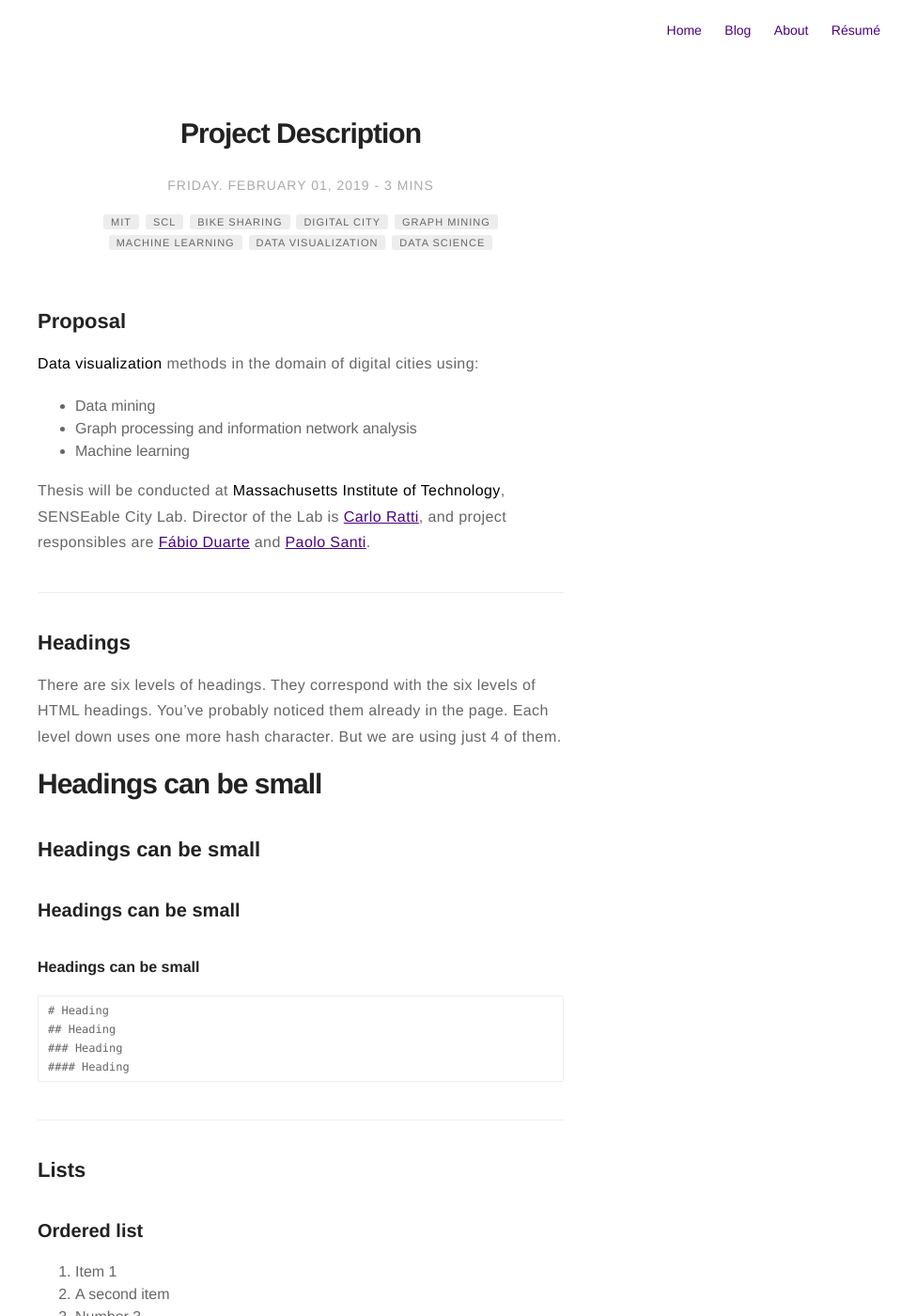
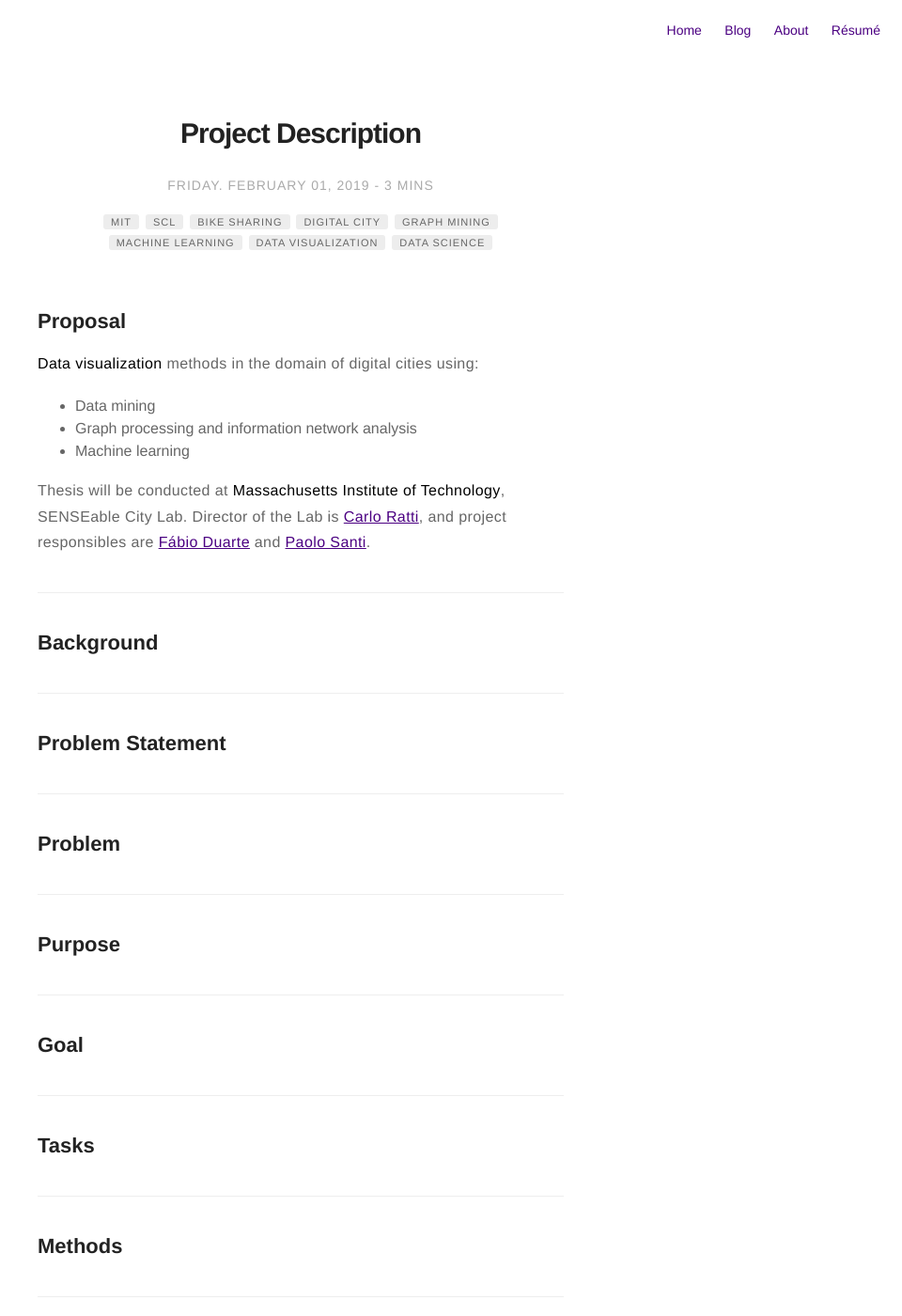
Before and after one commit to dljubenk/dljubenk.github.io, a Jekyll site: the page built from _posts/2019-02-01-project-description.markdown, in a window 1280 px wide and 1400 px high. Shown: the whole window at 94% size, without its empty margins (320-1280 px from the left). Built offline with Jekyll 4.4.1, drawn with Linux system fonts in a browser that asks for light colours; comment, search, counter and statistics services are not loaded.

Commit message:
Update 2019-02-01-project-description.markdown

```diff
--- a/_posts/2019-02-01-project-description.markdown
+++ b/_posts/2019-02-01-project-description.markdown
@@ -31,30 +31,32 @@ Director of the Lab is [Carlo Ratti](https://en.wikipedia.org/wiki/Carlo_Ratti),
 
 ---
 
-## Headings
+## Background
+---
 
-There are six levels of headings. They correspond with the six levels of HTML headings. You've probably noticed them already in the page. Each level down uses one more hash character. But we are using just 4 of them.
-
-# Headings can be small
-
-## Headings can be small
-
-### Headings can be small
-
-#### Headings can be small
-
-{% highlight raw %}
-# Heading
-## Heading
-### Heading
-#### Heading
-{% endhighlight %}
+## Problem Statement
 
 ---
 
-## Lists
+## Problem
 
-### Ordered list
+---
+
+## Purpose
+
+---
+
+## Goal
+
+---
+
+## Tasks
+
+---
+
+## Methods
+
+---
 
 1. Item 1
 2. A second item
```
